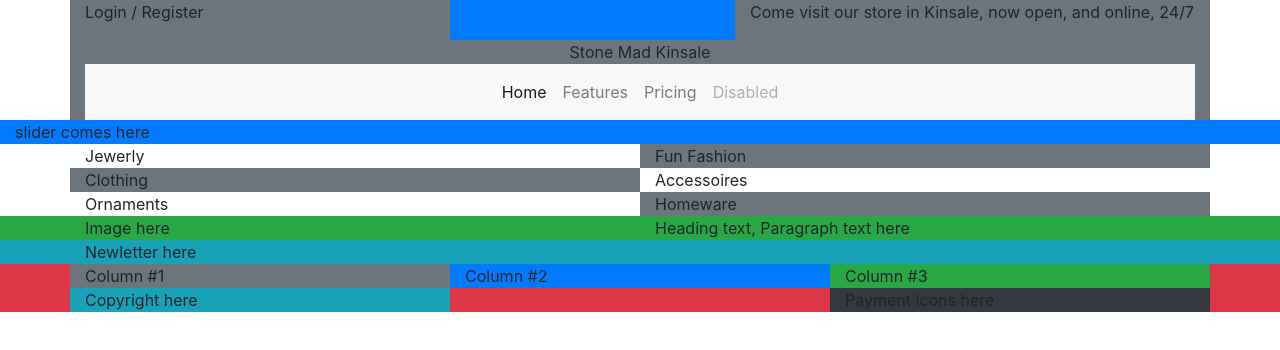
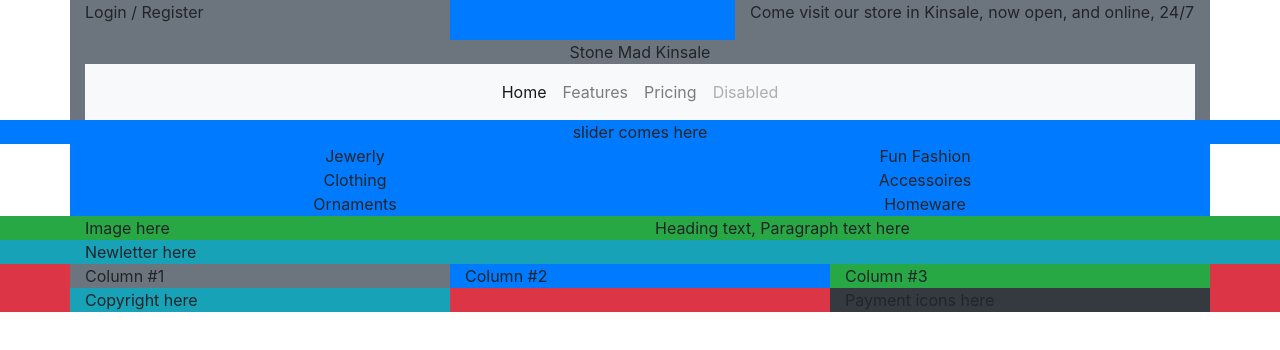
Before and after one commit to michaeldijk/smk, a plain HTML site: page index.html in a window 1280 px wide. Drawn offline with nearby package versions, Linux system fonts and the light colour scheme.

Commit message:
added all store sections into row / div for styling

```diff
--- a/index.html
+++ b/index.html
@@ -84,8 +84,10 @@ For website design ranging from Wordpress to custom front/back-end development -
       <section id="intro-slider">
         <!-- Start intro-slider container-fluid -->
         <div class="container-fluid">
-          <div class="row">
-            <div class="col-12 bg-primary">slider comes here</div>
+          <div
+            class="row align-items-center text-center bg-primary intro-slider-row"
+          >
+            <div class="col-12">slider comes here</div>
           </div>
         </div>
         <!-- End intro-slider container-fluid -->
@@ -97,8 +99,16 @@ For website design ranging from Wordpress to custom front/back-end development -
         <!-- Start store-items-one container -->
         <div class="container">
           <div class="row">
-            <div class="col-sm-12 col-md-6 bg-alert">Jewerly</div>
-            <div class="col-sm-12 col-md-6 bg-secondary">Fun Fashion</div>
+            <div class="col-sm-12 col-md-6 bg-alert">
+              <div class="row align-items-center text-center">
+                <div class="col jewelry-col bg-primary">Jewerly</div>
+              </div>
+            </div>
+            <div class="col-sm-12 col-md-6 bg-secondary">
+              <div class="row align-items-center text-center">
+                <div class="col jewelry-col bg-primary">Fun Fashion</div>
+              </div>
+            </div>
           </div>
         </div>
         <!-- End store-items-one container -->
@@ -110,8 +120,16 @@ For website design ranging from Wordpress to custom front/back-end development -
         <!-- Start store-items-two container -->
         <div class="container">
           <div class="row">
-            <div class="col-sm-12 col-md-6 bg-secondary">Clothing</div>
-            <div class="col-sm-12 col-md-6 bg-alert">Accessoires</div>
+            <div class="col-sm-12 col-md-6 bg-secondary">
+              <div class="row align-items-center text-center">
+                <div class="col jewelry-col bg-primary">Clothing</div>
+              </div>
+            </div>
+            <div class="col-sm-12 col-md-6 bg-alert">
+              <div class="row align-items-center text-center">
+                <div class="col jewelry-col bg-primary">Accessoires</div>
+              </div>
+            </div>
           </div>
         </div>
         <!-- End store-items-two container -->
@@ -123,8 +141,16 @@ For website design ranging from Wordpress to custom front/back-end development -
         <!-- Start store-items-three container -->
         <div class="container">
           <div class="row">
-            <div class="col-sm-12 col-md-6 bg-alert">Ornaments</div>
-            <div class="col-sm-12 col-md-6 bg-secondary">Homeware</div>
+            <div class="col-sm-12 col-md-6 bg-alert">
+              <div class="row align-items-center text-center">
+                <div class="col jewelry-col bg-primary">Ornaments</div>
+              </div>
+            </div>
+            <div class="col-sm-12 col-md-6 bg-secondary">
+              <div class="row align-items-center text-center">
+                <div class="col jewelry-col bg-primary">Homeware</div>
+              </div>
+            </div>
           </div>
         </div>
         <!-- End store-items-three container -->
```
